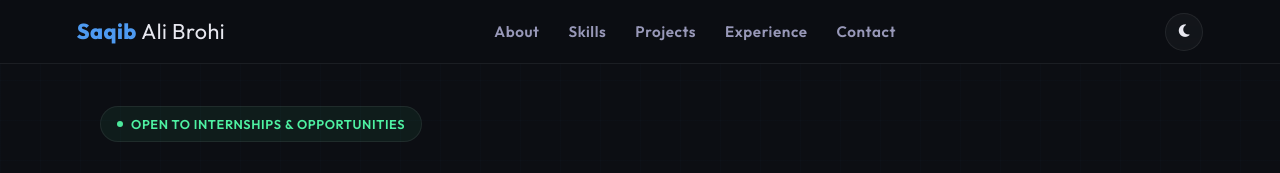
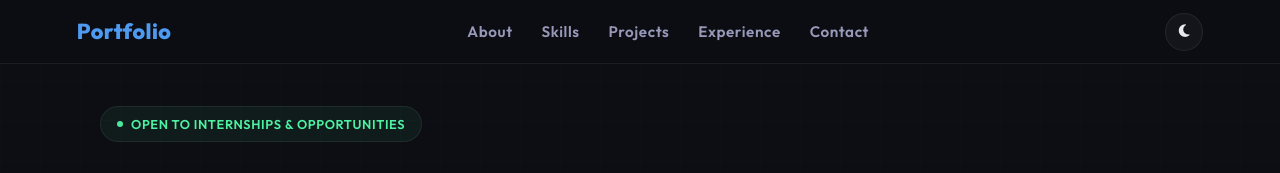
Before and after one commit to brohisaqib/Portfolio-, a plain HTML site: page index.html in a window 1280 px wide. Shown: the top 173 px of the page. Drawn offline with Linux system fonts and the light colour scheme.

```diff
--- a/index.html
+++ b/index.html
@@ -577,7 +577,7 @@
 
 <!-- NAV -->
 <nav>
-  <a class="nav-logo" href="#hero">Saqib <span>Ali Brohi</span></a>
+   <a class="nav-logo" href="#hero">Portfolio</span></a>
   <ul class="nav-links">
     <li><a href="#about">About</a></li>
     <li><a href="#skills">Skills</a></li>
```
